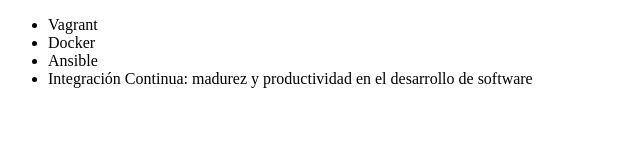
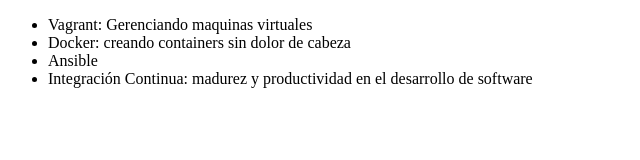
Before and after one commit to jdavidAT7/alura-git, a plain HTML site: page index.html in a window 1280 px wide. Shown: the whole page, without its empty margins (0-640 px from the left). Drawn offline with Linux system fonts and the light colour scheme.

Commit message:
corrigiendo el curso de vagrant

```diff
--- a/index.html
+++ b/index.html
@@ -9,8 +9,8 @@
 <body>
 
     <ul>
-        <li>Vagrant</li>
-        <li>Docker</li>
+        <li>Vagrant: Gerenciando maquinas virtuales</li>
+        <li>Docker: creando containers sin dolor de cabeza</li>
         <li>Ansible</li>
         <li>Integración Continua: madurez y productividad en el desarrollo de software</li>
     </ul>
```
